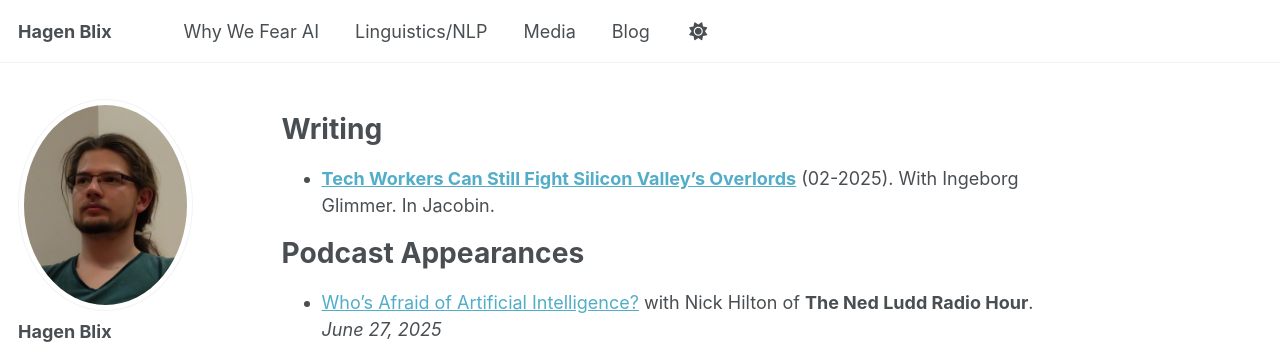
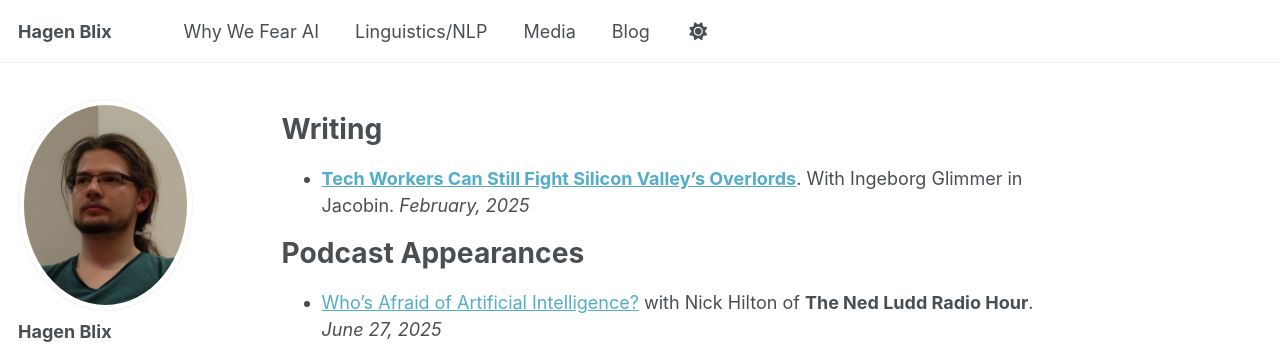
Before and after one commit to hagenblix/hagenblix.github.io, a Jekyll site: the page built from _pages/media.md, in a window 1280 px wide. Shown: the top 355 px of the page. Built offline with Jekyll 4.4.1, drawn with Linux system fonts in a browser that asks for light colours; some web fonts are replaced; a script that is not in the unit is left out.

Commit message:
Update media.md

```diff
--- a/_pages/media.md
+++ b/_pages/media.md
@@ -9,7 +9,7 @@ redirect_from:
 
 Writing
 ===========
-- **[Tech Workers Can Still Fight Silicon Valley’s Overlords](https://jacobin.com/2025/02/tech-workers-silicon-valley-trump)** (02-2025). With Ingeborg Glimmer. In Jacobin.
+- **[Tech Workers Can Still Fight Silicon Valley’s Overlords](https://jacobin.com/2025/02/tech-workers-silicon-valley-trump)**. With Ingeborg Glimmer in Jacobin. *February, 2025*
 
 
 Podcast Appearances
```
